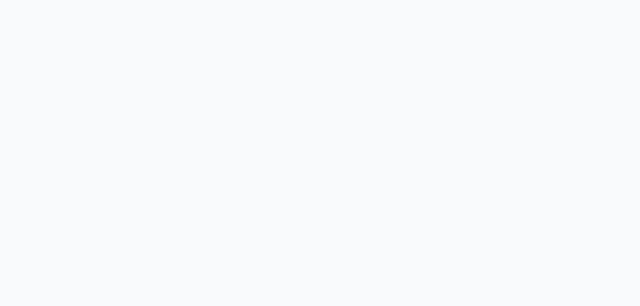
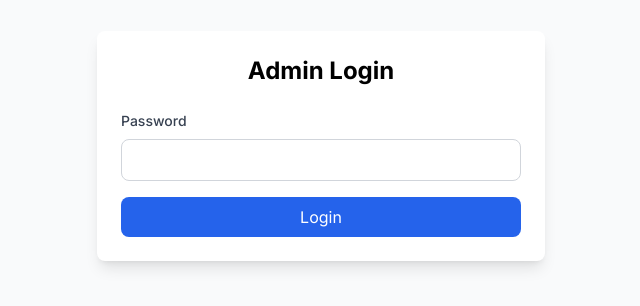
Before and after one commit to randyren278/float30-reservations, a Next.js app: page /admin in a window 1280 px wide. Shown: the part 1054-1360 px from the top of the page, without its empty margins (319-959 px from the left). Before the commit the page ends 800 px from the top, so only its background shows below. Built offline with nearby package versions, Linux system fonts and the light colour scheme.

Commit message:
analytics

```diff
--- a/app/layout.tsx
+++ b/app/layout.tsx
@@ -73,6 +73,10 @@ export default function RootLayout({
         <meta name="viewport" content="width=device-width, initial-scale=1" />
       </head>
       <body className={`${inter.className} h-full antialiased`}>
+        <Analytics />
+        {children}
+      </body>
+      <body className={`${inter.className} h-full antialiased`}>
         {children}
       </body>
     </html>
```
